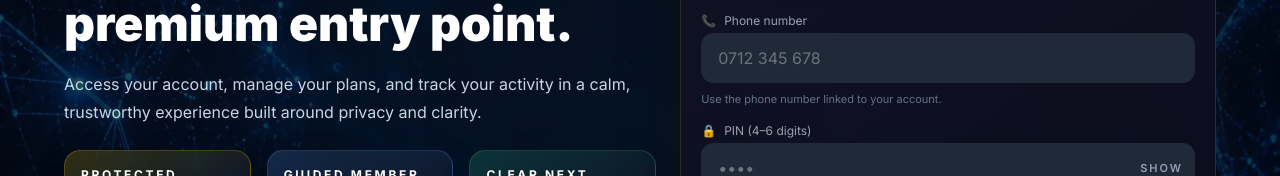
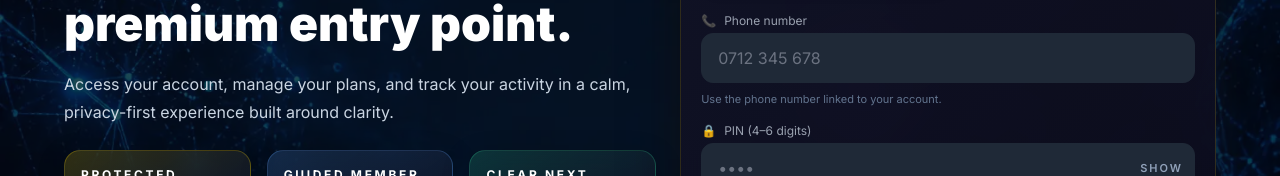
Before and after one commit to Hacker254Mwalo/Hacker254Mwalo, a React (Vite) app: page /login in a window 1280 px wide. Shown: the part 301-477 px from the top of the page. Built offline with nearby package versions, Linux system fonts and the light colour scheme.

Commit message:
Update AuthPage hero copy and remove struck-through wording

```diff
--- a/src/pages/AuthPage.jsx
+++ b/src/pages/AuthPage.jsx
@@ -304,8 +304,8 @@ export default function AuthPage() {
 
       <div className="absolute inset-0 overflow-hidden pointer-events-none" style={{ zIndex: 1 }}>
         <div className="absolute -top-20 -left-20 w-72 h-72 rounded-full opacity-20" style={{ background: 'radial-gradient(circle, #38bdf8 0%, transparent 70%)', animation: 'floatSymbol 12s ease-in-out infinite' }} />
-        <div className="absolute -bottom-32 -right-20 w-96 h-96 rounded-full opacity-10" style={{ background: 'radial-gradient(circle, #0ea5e9 0%, transparent 70%)', animation: 'floatSymbol 15s ease-in-out infinite', animationDelay: '3s' }} />
-        <div className="absolute top-1/3 right-1/4 w-48 h-48 rounded-full opacity-10" style={{ background: 'radial-gradient(circle, #7c3aed 0%, transparent 70%)', animation: 'floatSymbol 10s ease-in-out infinite', animationDelay: '6s' }} />
+        <div className="absolute -bottom-32 -right-20 w-96 h-96 rounded-full opacity-10" style={{ background: 'radial-gradient(circle, #0ea5e9 0%, transparent 70%)', animation: 'floatSymbol 15s ease-in-out infinite reverse' }} />
+        <div className="absolute top-1/3 right-1/4 w-48 h-48 rounded-full opacity-10" style={{ background: 'radial-gradient(circle, #7c3aed 0%, transparent 70%)', animation: 'floatSymbol 10s ease-in-out infinite' }} />
         {Array.from({ length: mobile ? 10 : 18 }).map((_, i) => (
           <div
             key={i}
@@ -370,7 +370,7 @@ export default function AuthPage() {
                   Your account, plans, and activity in one premium entry point.
                 </h1>
                 <p className="mt-4 max-w-2xl text-sm leading-7 text-slate-300 md:text-base">
-                  Access your account, manage your plans, and track your activity in a calm, trustworthy experience built around privacy and clarity.
+                  Access your account, manage your plans, and track your activity in a calm, privacy-first experience built around clarity.
                 </p>
               </div>
 
```
